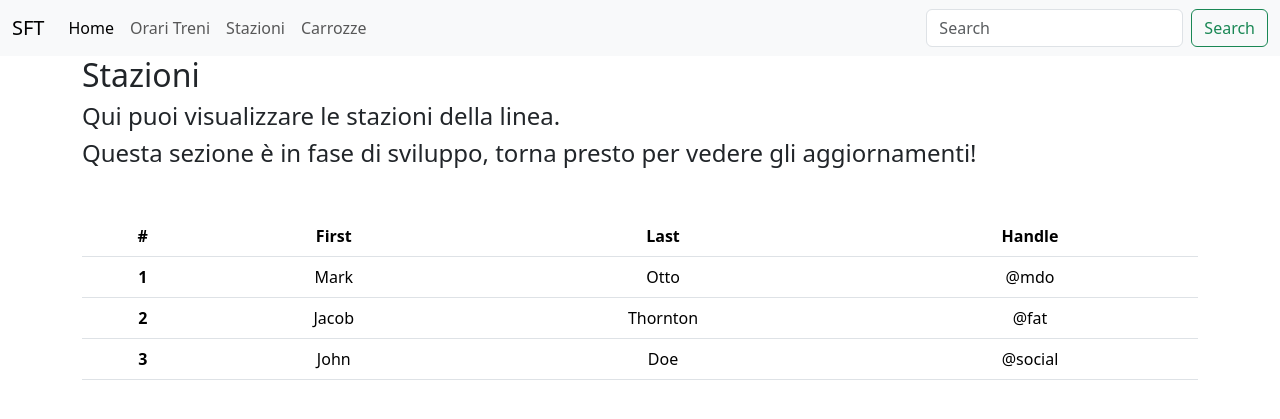
After one commit to DCDanilo/www, a PHP site: page /stazioni in a window 1280 px wide. The commit adds this page. Shown: the top 419 px of the page. Run offline with PHP 8.4, Linux system fonts and the light colour scheme.

Commit message:
iniziata prova in itenere 1

```diff
--- a/Config/Routes.php
+++ b/Config/Routes.php
@@ -5,14 +5,22 @@ use WWW\Config\Router as Router;
 $router = new Router();
 
 $router->add('','HomeController','index');
+$router->add('orari-treni','HomeController','orariTreni');
+$router->add('stazioni','HomeController','stazioni');
+$router->add('carrozze','HomeController','carrozze');
 
-//user Routes
-$router->add('users','UserController','index');
-$router->add('users/dettaglio','UserController','show');
-$router->add('users/crea','UserController','create');
-$router->add('users/store','UserController','store');
-$router->add('users/update','UserController','update');
-$router->add('users/elimina','UserController','delete');
-$router->add('users/modifica','UserController','edit');
+
+
+
+
+// //user Routes
+// $router->add('users','UserController','index');
+// $router->add('users/dettaglio','UserController','show');
+// $router->add('users/crea','UserController','create');
+// $router->add('users/store','UserController','store');
+// $router->add('users/update','UserController','update');
+// $router->add('users/elimina','UserController','delete');
+// $router->add('users/modifica','UserController','edit');
+// $router->add('users/search','UserController','searchBySurname');
 
 return $router;
--- a/Controllers/HomeController.php
+++ b/Controllers/HomeController.php
@@ -5,4 +5,16 @@ class HomeController {
     public function index(){
         include __DIR__.'/../Views/home.php';
     }
+
+    public function orariTreni(){
+        include __DIR__.'/../Views/orari-treni.php';
+    }
+
+    public function stazioni(){
+        include __DIR__.'/../Views/stazioni.php';
+    }
+
+    public function carrozze(){
+        include __DIR__.'/../Views/carrozze.php';
+    }
 }
--- /dev/null
+++ b/Public/css/style.css
@@ -0,0 +1,4 @@
+.separator{
+    width: 5px !important;
+    height: 200px !important;
+}
--- a/Views/home.php
+++ b/Views/home.php
@@ -1,7 +1,7 @@
 <?php include __DIR__.'/partials/header.php';?>
 
 <div class="container">
-  <h1>Home</h1>
+  <h1>benvenuto utente</h1>
 </div>
 
 <?php include __DIR__.'/partials/footer.php';?>
--- a/Views/user_form.php
+++ b/Views/old/user_form.php
@@ -9,7 +9,7 @@ $pageTitle = $isEdit ? "Modifica Utente" : "Aggiungi Nuovo Utente";
 
   <form method="post" action="<?php echo $action; ?>">
     <?php if($isEdit):?>
-      <input type="hidden" name="id" value="<?php echo $user['id_utente'];?>">
+      <input type="hidden" name="id_utente" value="<?php echo $user['id_utente'];?>">
     <?php endif;?>
     <div class="mb-3">
       <label for="nome" class="form-label">Nome</label>
--- a/Views/partials/header.php
+++ b/Views/partials/header.php
@@ -3,28 +3,37 @@
   <head>
     <meta charset="utf-8">
     <meta name="viewport" content="width=device-width, initial-scale=1">
-    <title>Bootstrap demo</title>
+    <title>SOCIETÀ FERROVIE TURISTICHE ‐ SFT</title>
     <link href="https://cdn.jsdelivr.net/npm/bootstrap@5.3.8/dist/css/bootstrap.min.css" rel="stylesheet" integrity="sha384-sRIl4kxILFvY47J16cr9ZwB07vP4J8+LH7qKQnuqkuIAvNWLzeN8tE5YBujZqJLB" crossorigin="anonymous">
+    <link rel="stylesheet" href="<?php echo __DIR__.'/../../public/css/style.css';?>">
   </head>
   <body>
 
   <nav class="navbar navbar-expand-lg bg-body-tertiary">
   <div class="container-fluid">
-    <a class="navbar-brand" href="/">Navbar</a>
+    <a class="navbar-brand" href="/">SFT</a>
     <button class="navbar-toggler" type="button" data-bs-toggle="collapse" data-bs-target="#navbarSupportedContent" aria-controls="navbarSupportedContent" aria-expanded="false" aria-label="Toggle navigation">
       <span class="navbar-toggler-icon"></span>
     </button>
+
     <div class="collapse navbar-collapse" id="navbarSupportedContent">
       <ul class="navbar-nav me-auto mb-2 mb-lg-0">
         <li class="nav-item">
           <a class="nav-link active" aria-current="page" href="/">Home</a>
         </li>
         <li class="nav-item">
-          <a class="nav-link" href="/users">Utenti</a>
+          <a class="nav-link" href="/orari-treni">Orari Treni</a>
         </li>
+        <li class="nav-item">
+          <a class="nav-link" href="/stazioni">Stazioni</a>
+        </li>
+        <li class="nav-item">
+          <a class="nav-link" href="/carrozze">Carrozze</a>
+        </li>
+
       </ul>
-      <form class="d-flex" role="search">
-        <input class="form-control me-2" type="search" placeholder="Search" aria-label="Search"/>
+      <form class="d-flex" role="search" method=GET action="/users/search">
+        <input class="form-control me-2" type="search" placeholder="Search" aria-label="Search" name="search"/>
         <button class="btn btn-outline-success" type="submit">Search</button>
       </form>
     </div>
--- /dev/null
+++ b/Views/stazioni.php
@@ -0,0 +1,40 @@
+<?php include __DIR__.'/partials/header.php';?>
+
+<div class="container">
+    <h2>Stazioni</h2>
+    <h4>Qui puoi visualizzare le stazioni della linea.</h4>
+    <h4>Questa sezione è in fase di sviluppo, torna presto per vedere gli aggiornamenti!</h4>
+    <div class="justify-content-center d-flex mt-5">
+        <table class="table text-center">
+            <thead>
+                <tr>
+                <th scope="col">#</th>
+                <th scope="col">First</th>
+                <th scope="col">Last</th>
+                <th scope="col">Handle</th>
+                </tr>
+            </thead>
+            <tbody>
+                <tr>
+                <th scope="row">1</th>
+                <td>Mark</td>
+                <td>Otto</td>
+                <td>@mdo</td>
+                </tr>
+                <tr>
+                <th scope="row">2</th>
+                <td>Jacob</td>
+                <td>Thornton</td>
+                <td>@fat</td>
+                </tr>
+                <tr>
+                <th scope="row">3</th>
+                <td>John</td>
+                <td>Doe</td>
+                <td>@social</td>
+                </tr>
+            </tbody>
+        </table>
+    </div>
+</div>
+<?php include __DIR__.'/partials/footer.php';?>
```
Also changed, not shown: Controllers/UserController.php (+13 -1 lines), Models/User.php (+18 -0 lines), Views/carrozze.php (added, +40 -0 lines), Views/old/user_list.php (renamed from Views/user_list.php, +10 -2 lines), Views/orari-treni.php (added, +40 -0 lines), Views/old/user_details.php (renamed from Views/user_details.php), 2 other files.
